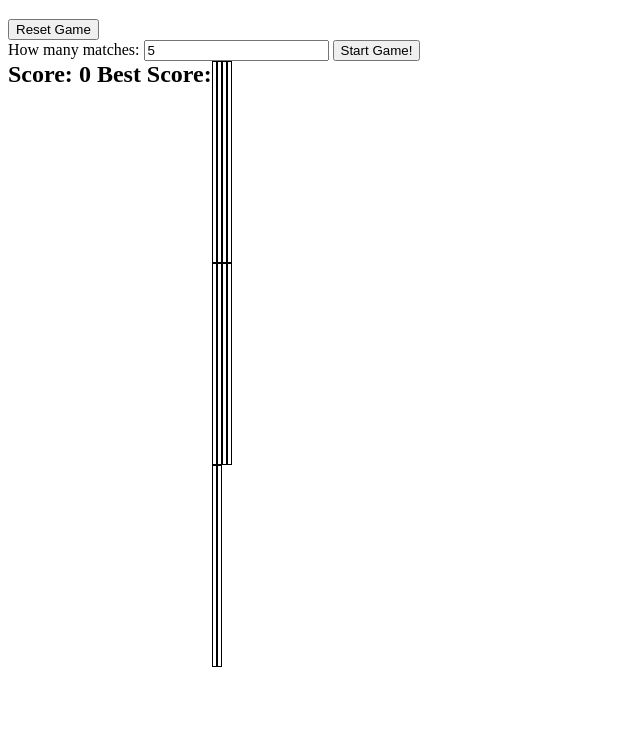
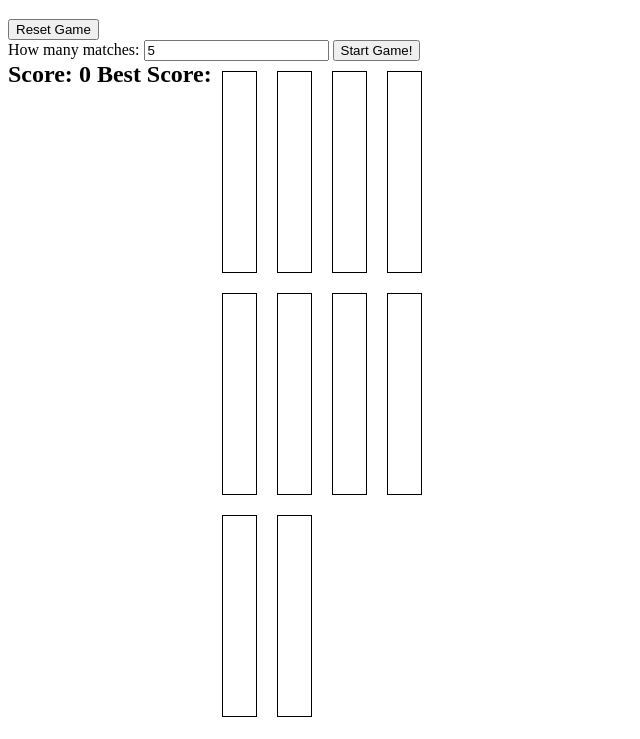
Before and after one commit to austinglines42/MemoryGame, a plain HTML site: page index.html in a window 1280 px wide. Both pictures are taken after typing "5" into the empty fields and a click on the input "Start Game!". Shown: the part 61-800 px from the top of the page, without its empty margins (0-640 px from the left). Drawn offline with Linux system fonts and the light colour scheme.

Commit message:
fixing css

```diff
--- a/style.css
+++ b/style.css
@@ -2,7 +2,7 @@
 	border: 1px solid black;
 	width: 15%;
 	height: 200px;
-	margin: 0px;
+	margin: 10px;
 	display: inline-block;
 }
 .score {
```
